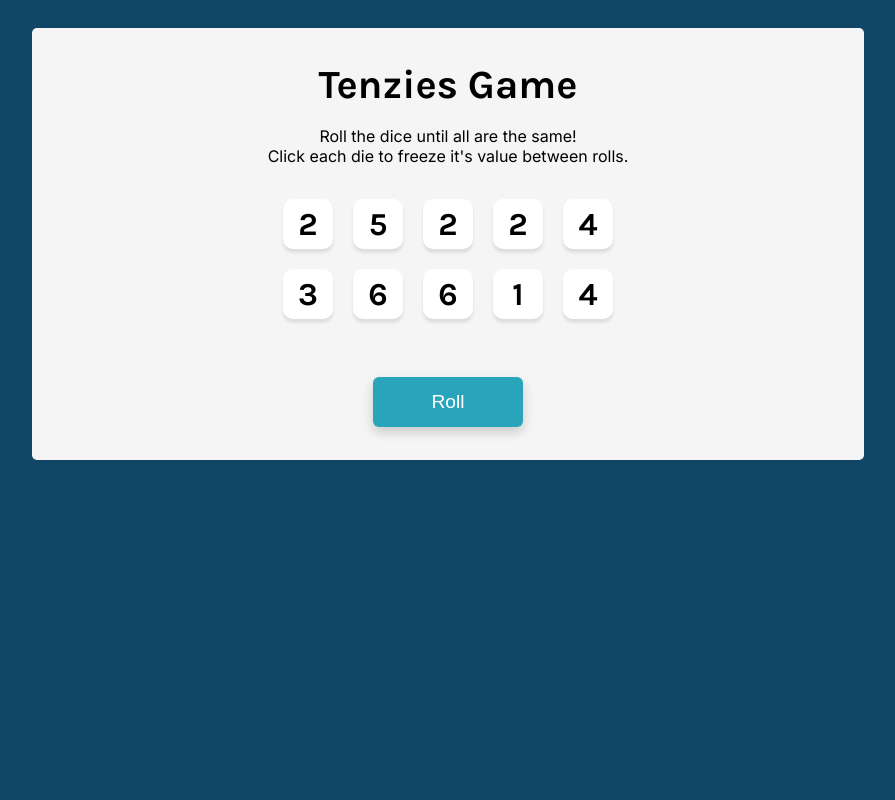
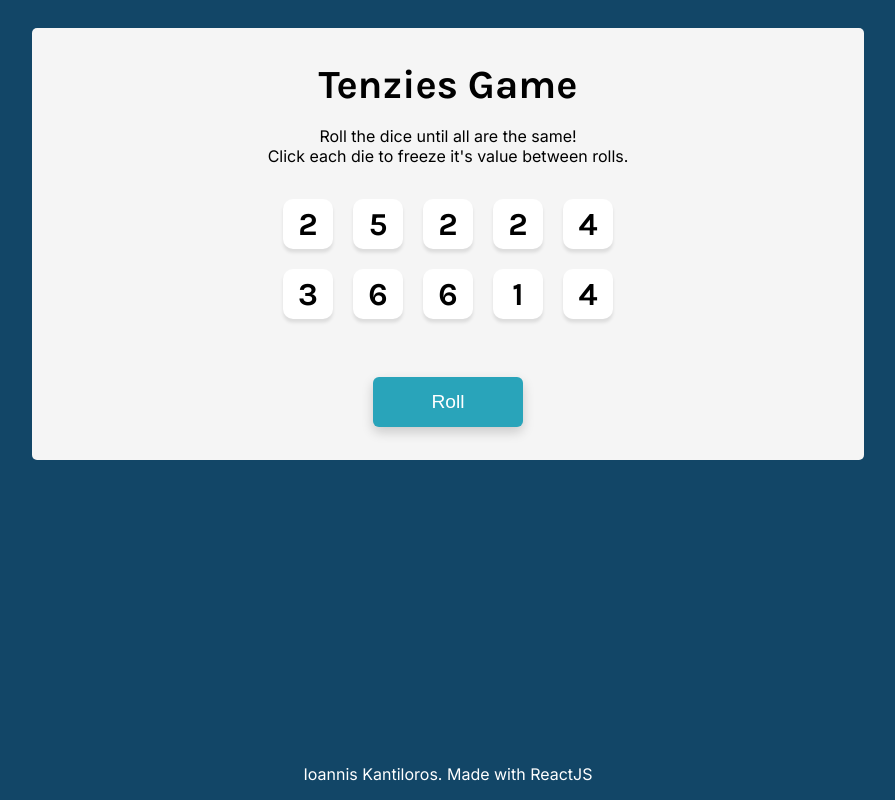
Before and after one commit to ondairos/tenzies_game, a React (Vite) app: page / in a window 1280 px wide. Shown: the whole page, without its empty margins (192-1087 px from the left). Built offline with nearby package versions, Linux system fonts and the light colour scheme.

Commit message:
css changes

```diff
--- a/src/App.css
+++ b/src/App.css
@@ -1,4 +1,6 @@
 body {
+  height: 100%;
+  min-height: 100%;
   background-color: #124667;
   font-family: Arial, Helvetica, sans-serif;
   padding: 20px;
@@ -74,3 +76,18 @@ p {
 .roll-dice:focus {
   outline: none;
 }
+
+.main_footer {
+  position: absolute;
+  right: 0;
+  bottom: 0;
+  left: 0;
+  color: white;
+}
+
+@media (max-height: 500px) {
+  .main_footer {
+    margin-top: 30px;
+    position: relative;
+  }
+}
--- a/src/App.jsx
+++ b/src/App.jsx
@@ -108,6 +108,7 @@ function App() {
   ));
 
   return (
+    <>
       <main>
         {/* if the game is over throw confetti */}
         {tenzies && <Confetti />}
@@ -124,6 +125,10 @@ function App() {
           {tenzies ? "New Game" : "Roll"}
         </button>
       </main>
+      <footer className="main_footer">
+        <p>Ioannis Kantiloros. Made with ReactJS</p>
+      </footer>
+    </>
   );
 }
 
```
Lines whose indentation alone changed are shown as unchanged.
